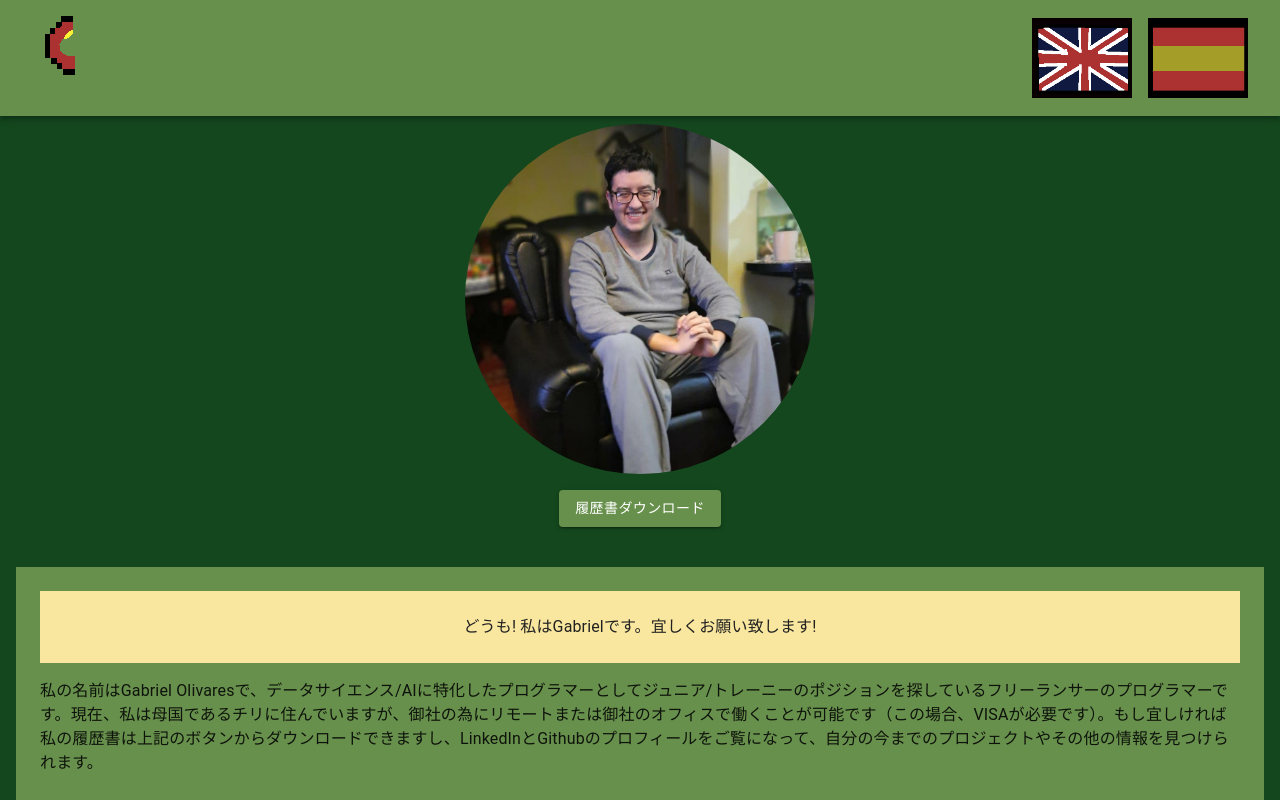
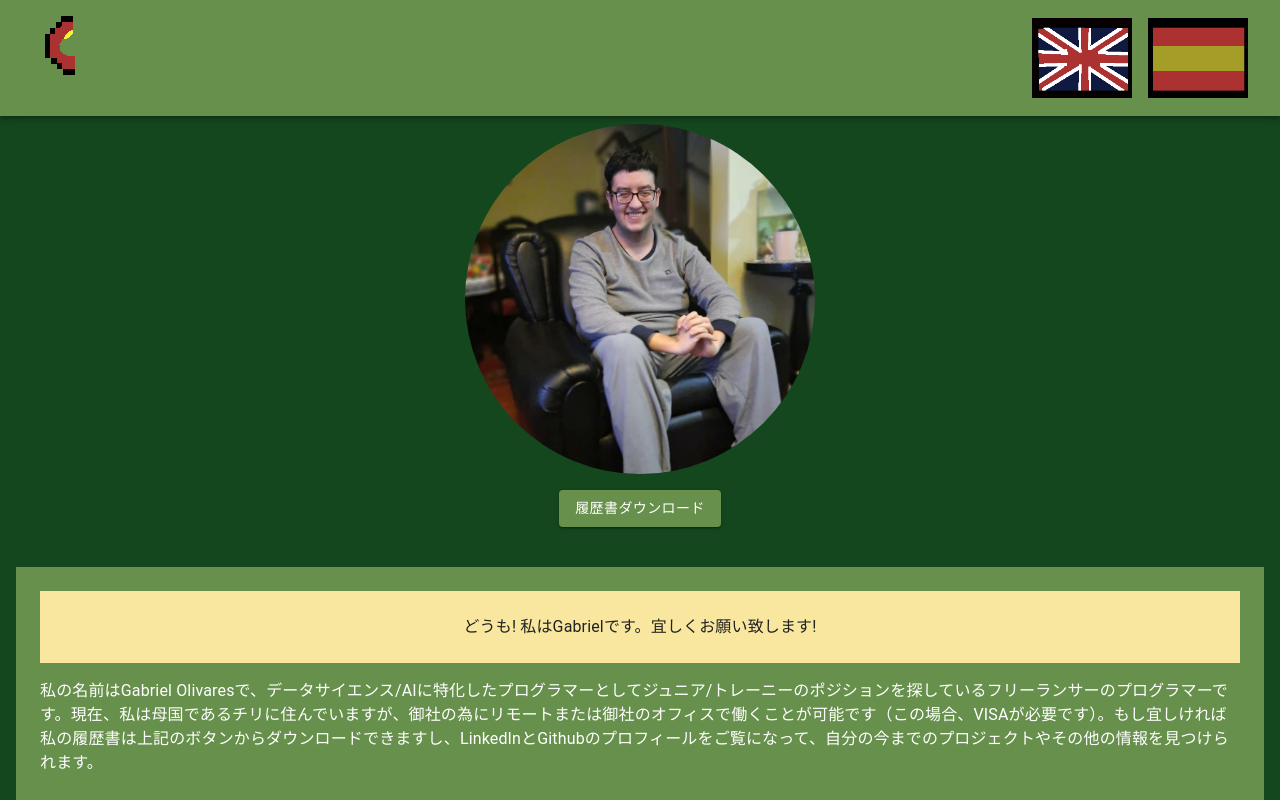
Before and after one commit to gabriel000masters/Web_Portfolio, a React (Create React App) app: page /jp in a window 1280 px wide. Shown: the top 800 px of the page. Built offline with nearby package versions, Linux system fonts and the light colour scheme.

Commit message:
changed continerbox text color to white

```diff
--- a/src/components/containerbox/ContainerBox.jsx
+++ b/src/components/containerbox/ContainerBox.jsx
@@ -24,6 +24,7 @@ createStyles({
         flexGrow: 1,
         padding: theme.spacing(3),
         margin: theme.spacing(2),
+        color: '#fff',
     },
     title:
     {
```
